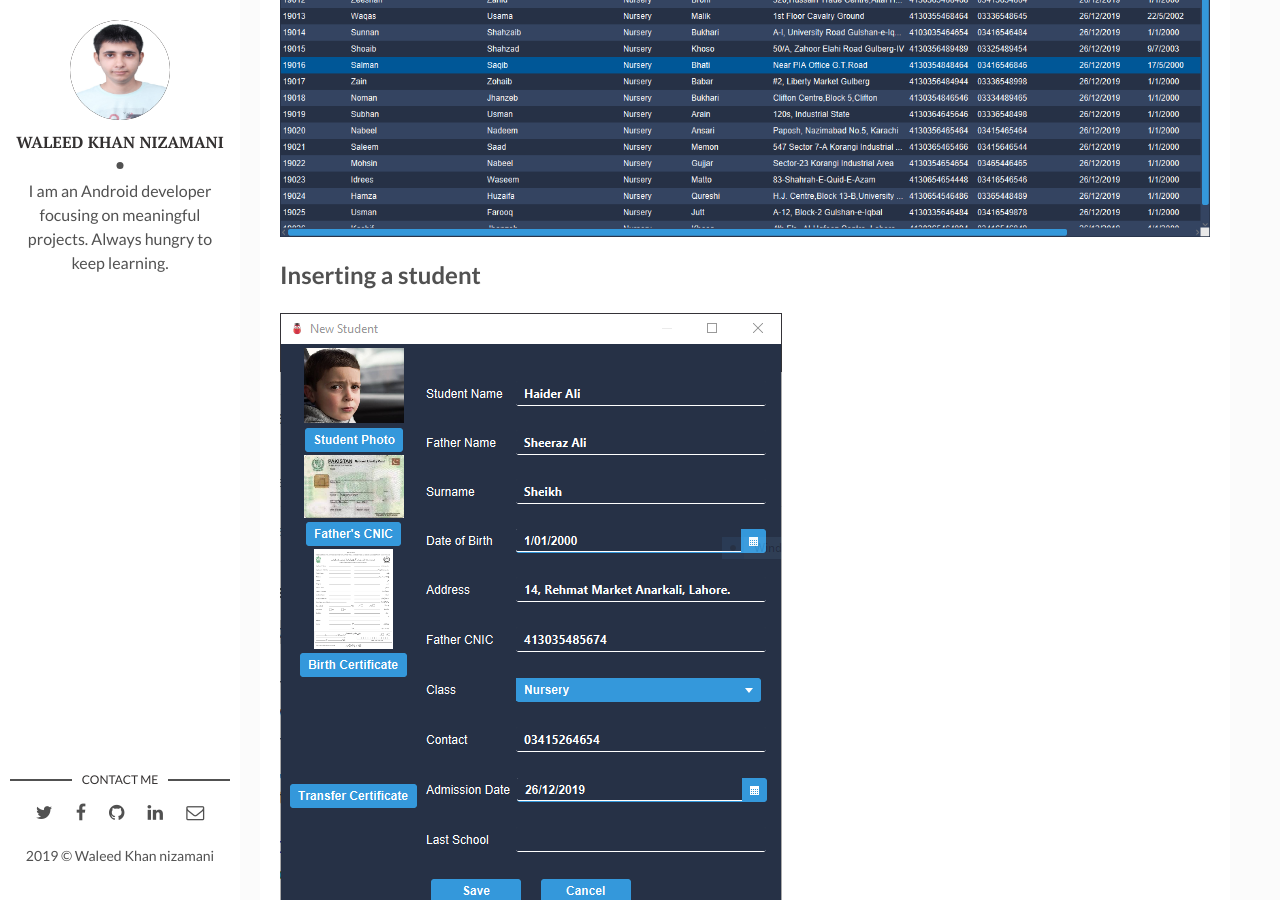
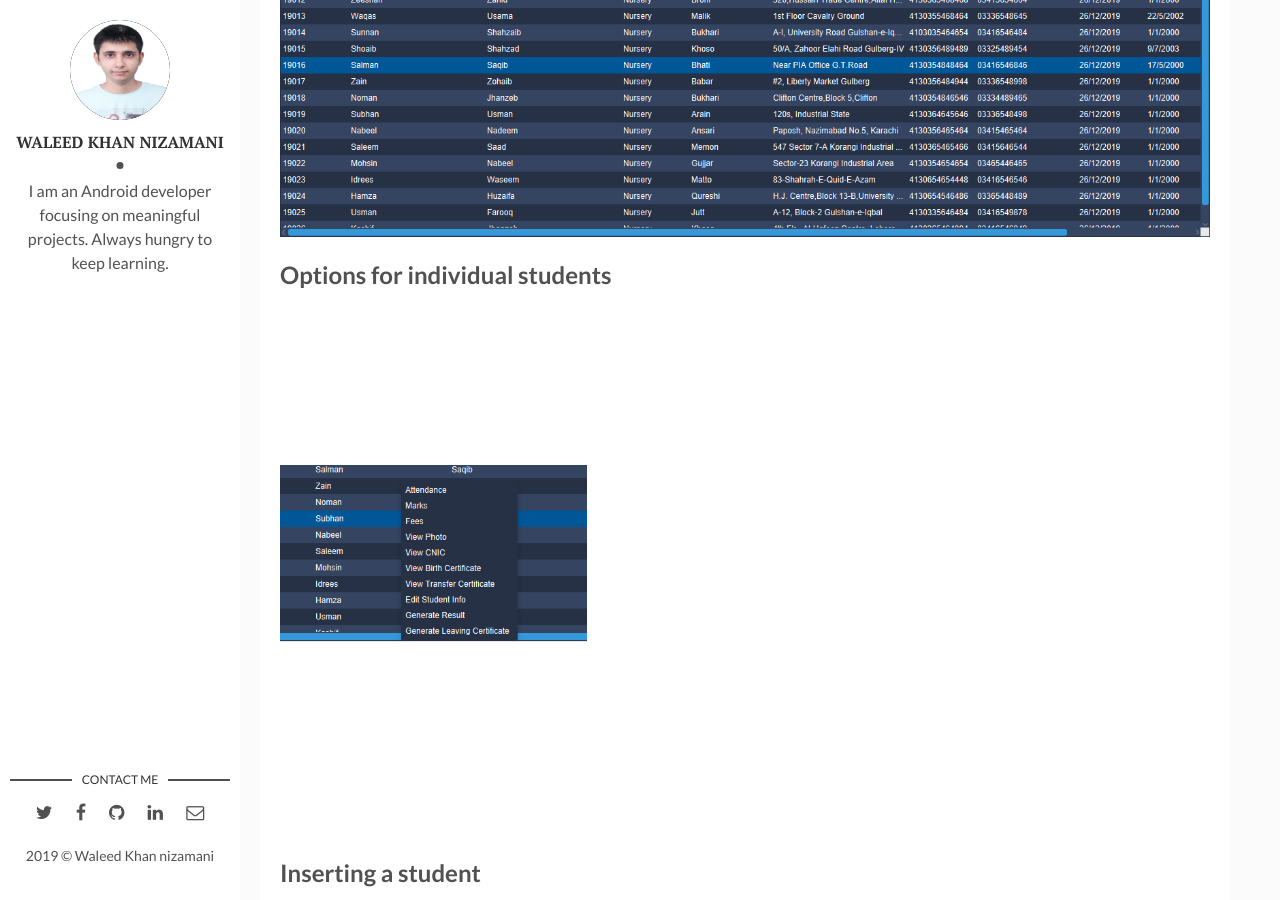
Before and after one commit to K-Rafiki/K-Rafiki, a Jekyll site: the page built from _posts/2018-04-06-SMS.markdown, in a window 1280 px wide and 900 px high, scrolled down 1185 px. Built offline with Jekyll 4.4.1, drawn with Linux system fonts in a browser that asks for light colours; comment, search, counter and statistics services are not loaded.

Commit message:
Update 2018-04-06-SMS.markdown

```diff
--- a/_posts/2018-04-06-SMS.markdown
+++ b/_posts/2018-04-06-SMS.markdown
@@ -20,6 +20,11 @@ This project is a desktop application developed using JavaFX, listed under, are
 ## Main Page
 
 ![I and My friends]({{site.baseurl}}/assets/img/students.PNG)
+
+## Options for individual students
+
+![I and My friends]({{site.baseurl}}/assets/img/rightclick.png)
+
 
 ## Inserting a student
 
```
